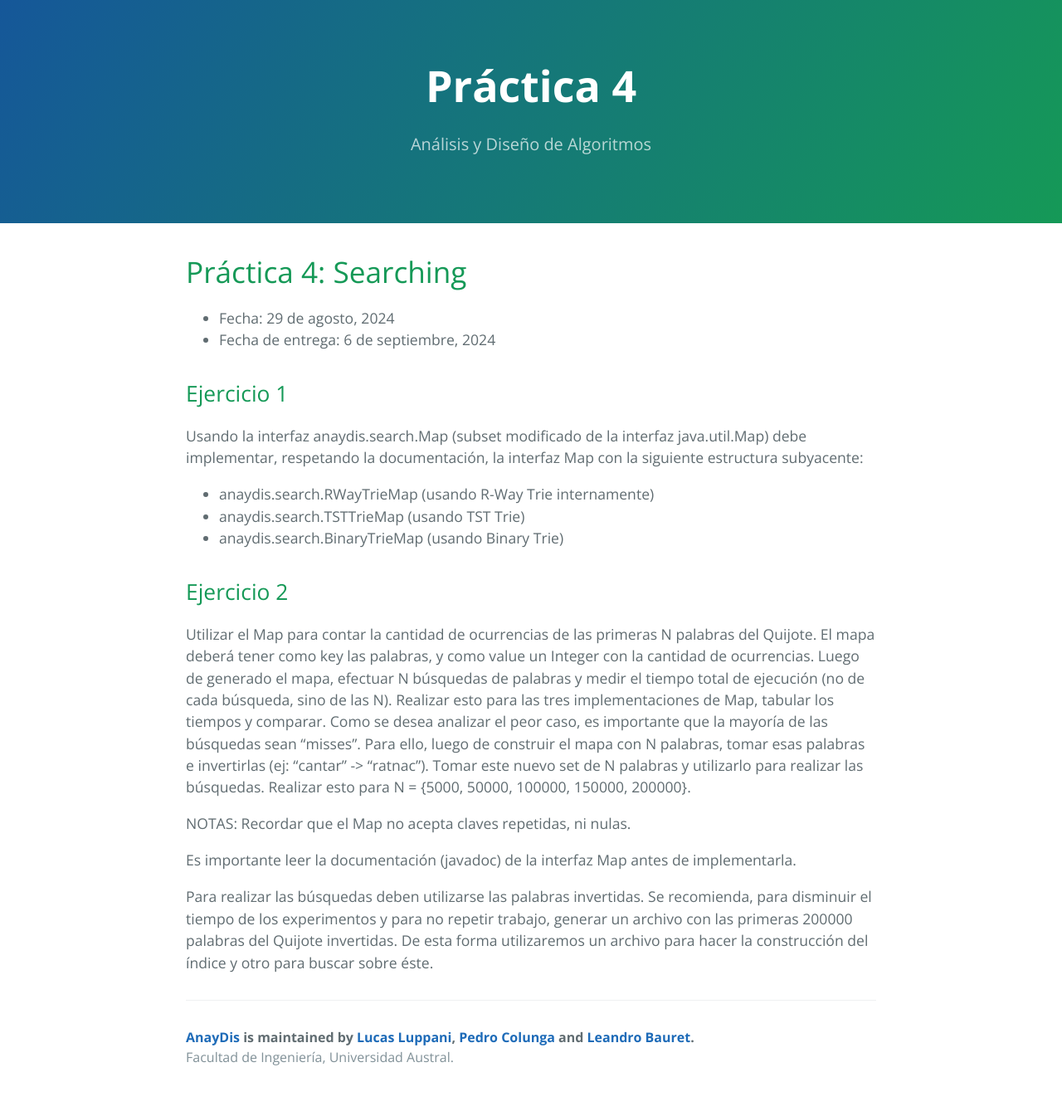
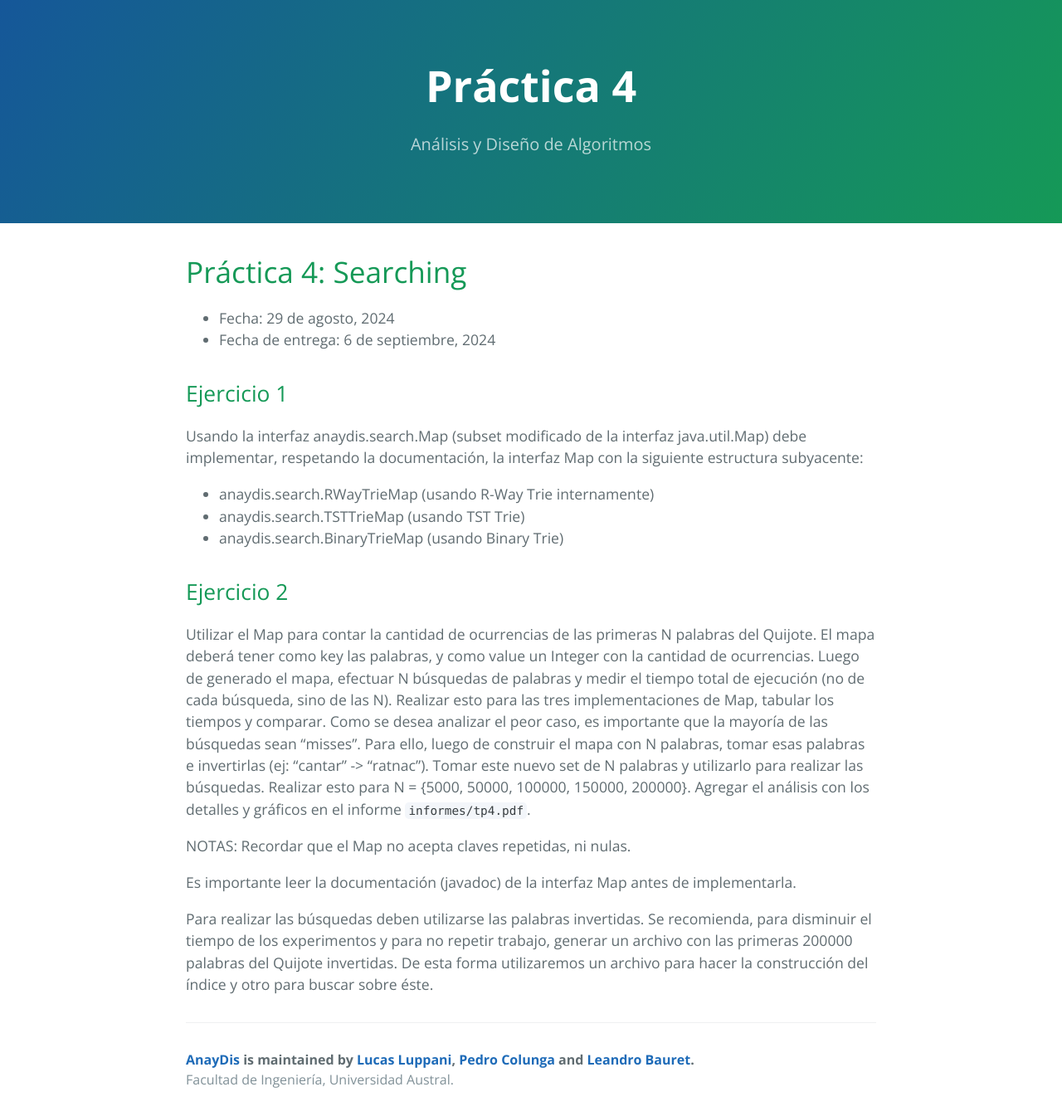
Before and after one commit to FacultadDeIngenieria/anaydis, a Jekyll site: the page built from practice/tp4.md, in a window 1280 px wide. Shown: the whole page at 83% size. Built offline with Jekyll 4.4.1, drawn with Linux system fonts in a browser that asks for light colours; before the commit the page ends 1318 px from its top, so only the background shows below that.

Commit message:
Added pdf line to tp4

```diff
--- a/practice/tp4.md
+++ b/practice/tp4.md
@@ -25,6 +25,7 @@ Luego de generado el mapa, efectuar N búsquedas de palabras y medir el tiempo t
 Realizar esto para las tres implementaciones de Map, tabular los tiempos y comparar.
 Como se desea analizar el peor caso, es importante que la mayoría de las búsquedas sean “misses”. Para ello, luego de construir el mapa con N palabras, tomar esas palabras e invertirlas (ej: “cantar” -> “ratnac”). Tomar este nuevo set de N palabras y utilizarlo para realizar las búsquedas.
 Realizar esto para N = {5000, 50000, 100000, 150000, 200000}.
+Agregar el análisis con los detalles y gráficos en el informe `informes/tp4.pdf`.
 
 NOTAS:
 Recordar que el Map no acepta claves repetidas, ni nulas.
```
